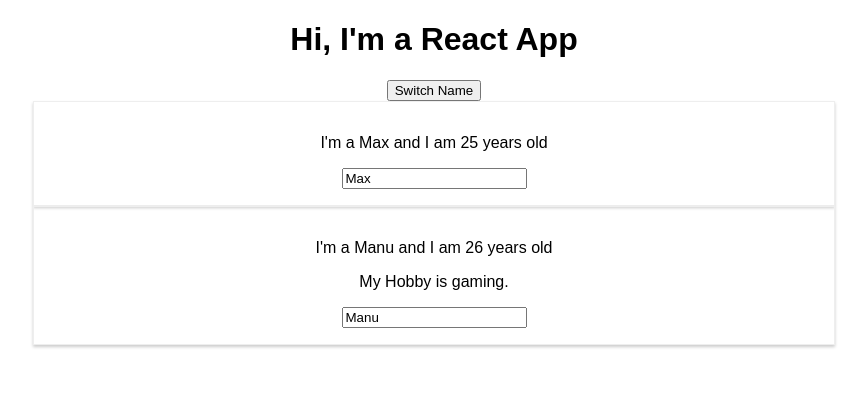
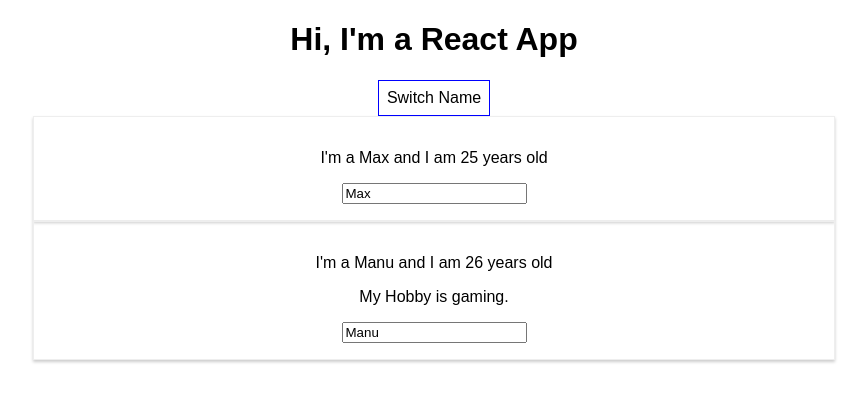
Before and after one commit to rich5k/react-complete-guide, a React (Create React App) app: page / in a window 1280 px wide. Shown: the top 402 px of the page, without its empty margins (206-1073 px from the left). Built offline with nearby package versions, Linux system fonts and the light colour scheme.

Commit message:
added inline styles to the switch name button

```diff
--- a/src/App.js
+++ b/src/App.js
@@ -41,10 +41,19 @@
         ]
       })
     }
+    const style={
+      backgroundColor: 'white',
+      font: 'inherit',
+      border: '1px solid blue',
+      padding: '8px',
+      cursor: 'pointer'
+    };
     return (
       <div className="App">
           <h1>Hi, I'm a React App</h1>
-          <button onClick={()=>switchNameHandler('John','Doe')}>Switch Name</button>
+          <button
+          style={style}
+          onClick={()=>switchNameHandler('John','Doe')}>Switch Name</button>
           <Person
             name={personsState.persons[0].name}/>
           <Person
```
